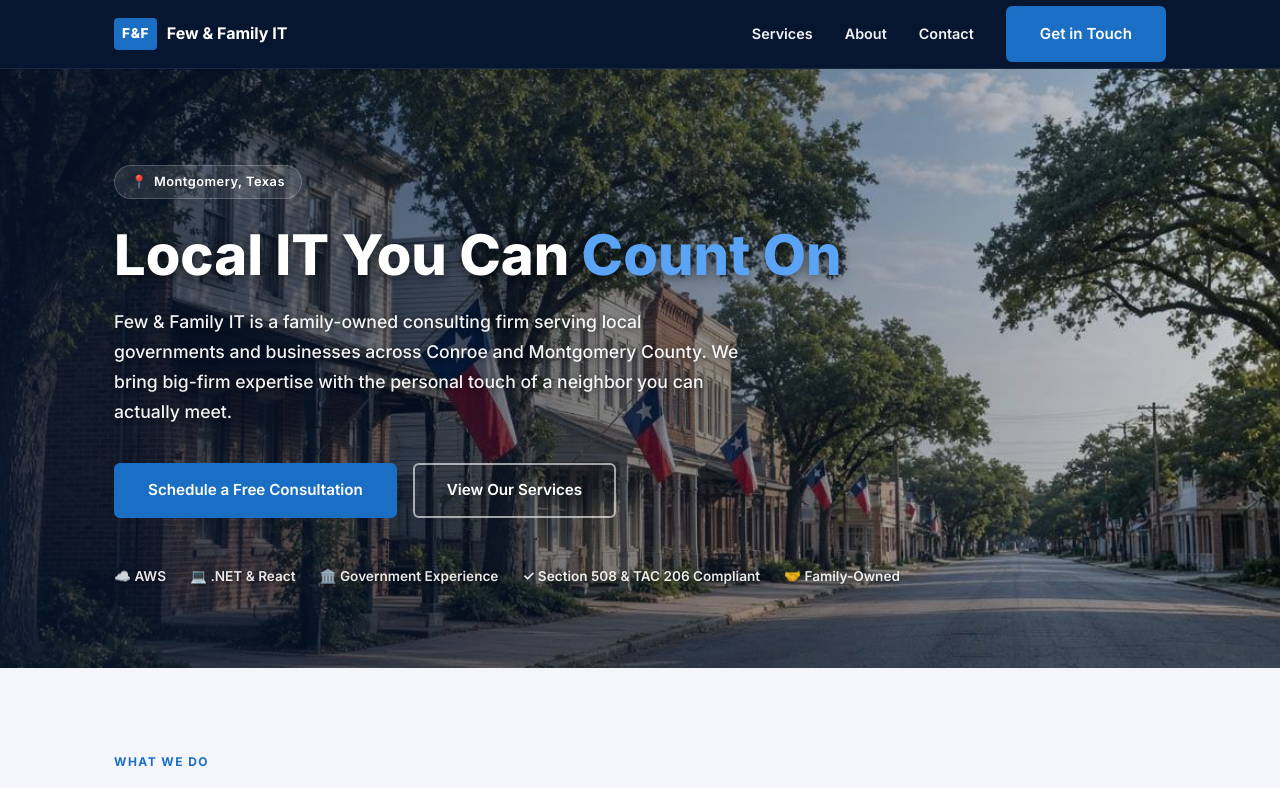
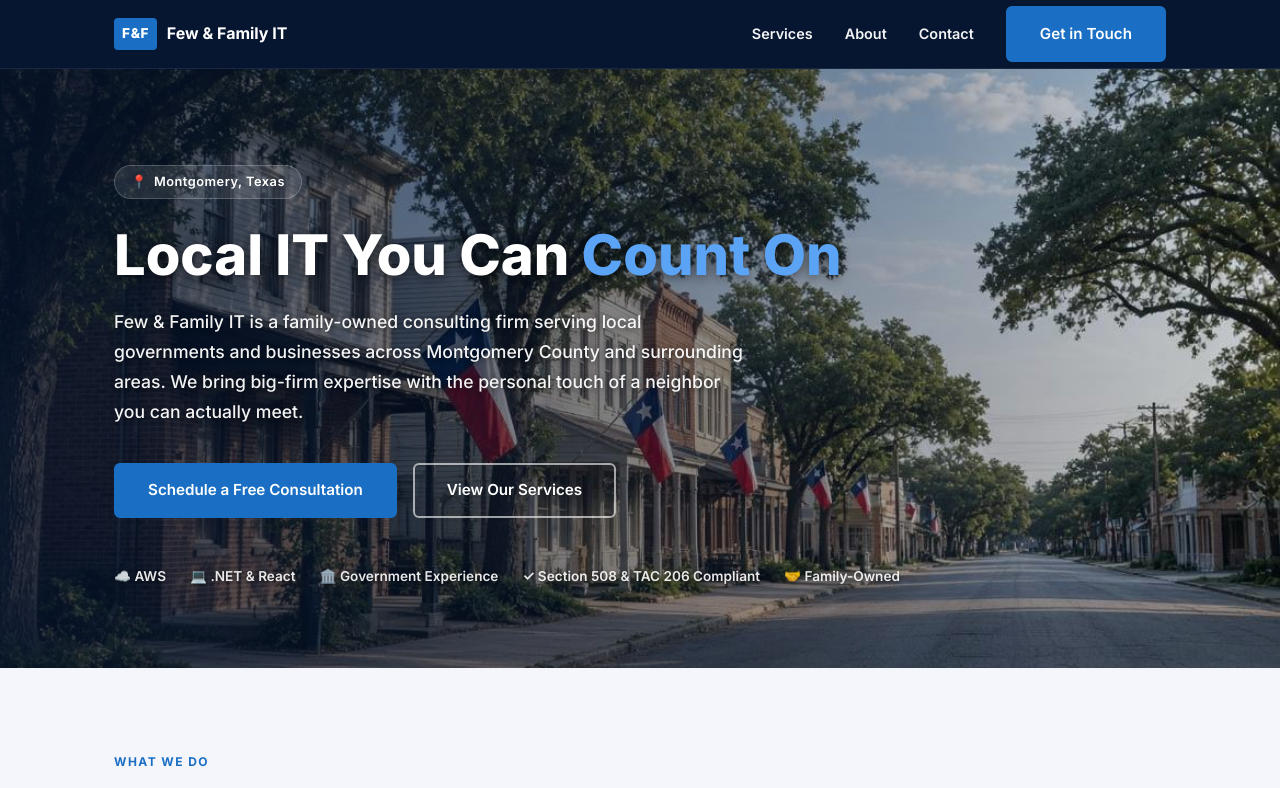
Before and after one commit to omence/FewAndFamilyIT, a React (Vite) app: page / in a window 1280 px wide. Shown: the top 788 px of the page. Built offline with nearby package versions, Linux system fonts and the light colour scheme; no server answers.

Commit message:
Update Hero.jsx

```diff
--- a/src/components/Hero.jsx
+++ b/src/components/Hero.jsx
@@ -26,7 +26,7 @@ export default function Hero() {
         </h1>
         <p className={styles.sub}>
           Few &amp; Family IT is a family-owned consulting firm serving local governments
-          and businesses across Conroe and Montgomery County. We bring big-firm expertise
+          and businesses across Montgomery County and surrounding areas. We bring big-firm expertise
           with the personal touch of a neighbor you can actually meet.
         </p>
         <div className={styles.actions}>
```
